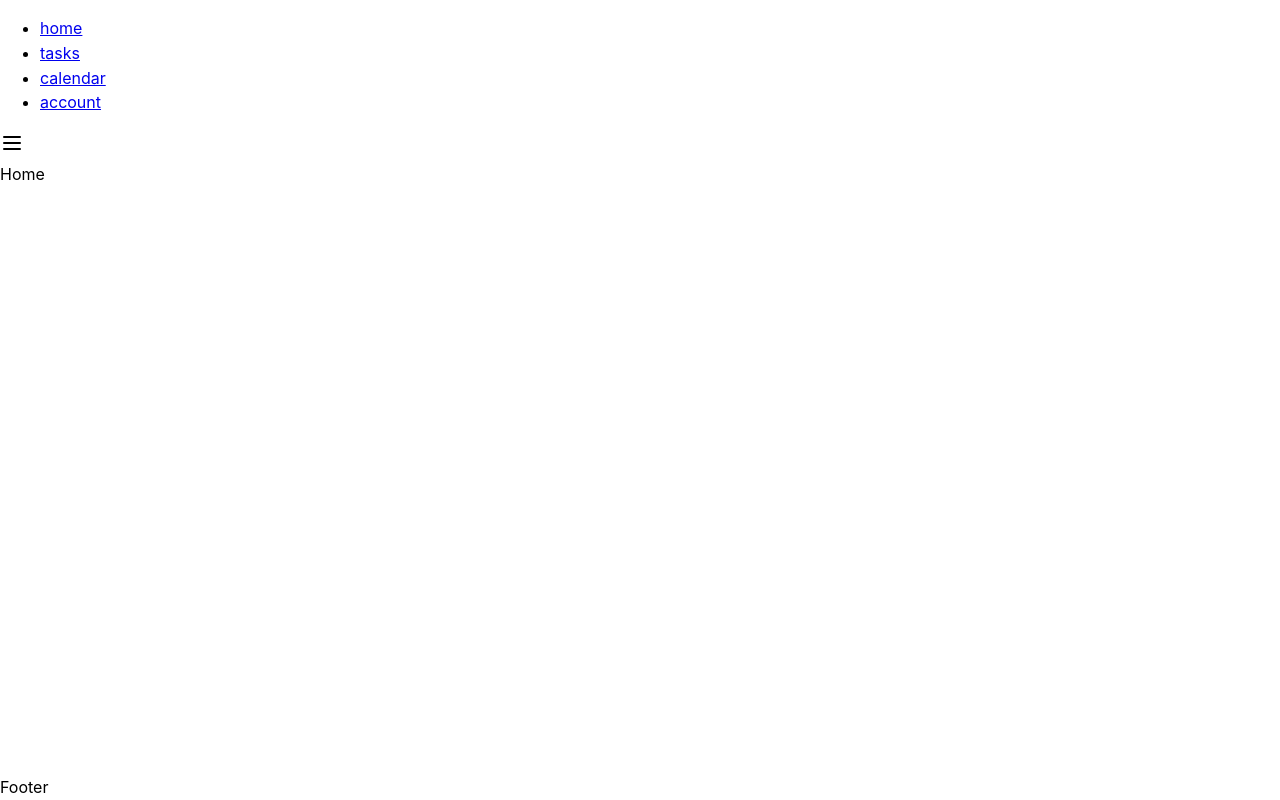
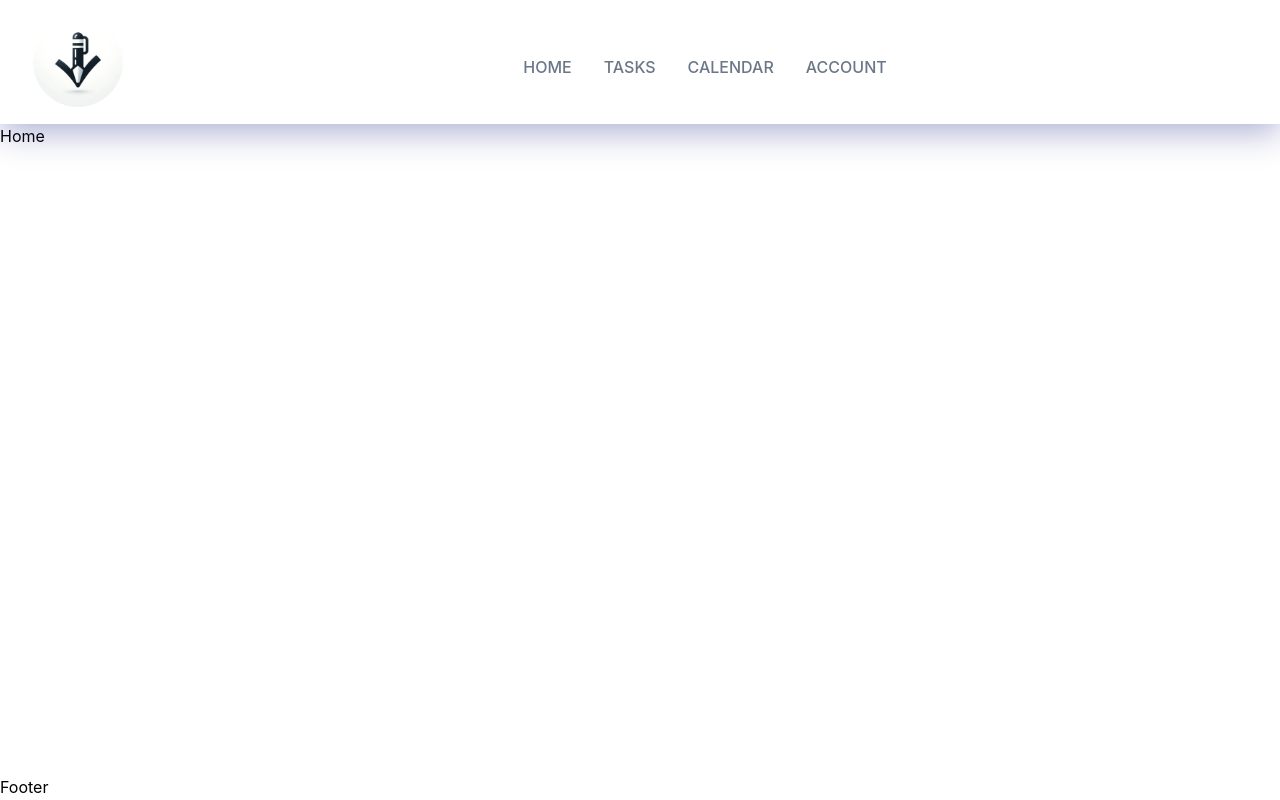
Before and after one commit to brosmar18/todo-app, a React (Vite) app: page / in a window 1280 px wide. Built offline with nearby package versions, Linux system fonts and the light colour scheme.

Commit message:
Responsive navbar added

```diff
--- /dev/null
+++ b/src/Components/Navbar/Navbar.scss
@@ -0,0 +1,147 @@
+.nav {
+    width: 100%;
+    padding: 1rem 2rem;
+    display: flex;
+    justify-content: space-between;
+    align-items: center;
+    background: rgba(255, 255, 255, 0.25);
+    box-shadow: 0 8px 32px 0 rgba(31, 38, 135, 0.37);
+    backdrop-filter: blur(4px);
+    -webkit-backdrop-filter: blur(4px);
+    border: 1px solid rgba(255, 255, 255, 0.18);
+    z-index: 2;
+}
+
+.logo {
+    display: flex;
+    justify-content: flex-start;
+    align-items: center;
+
+    img {
+        width: 90px;
+        height: 90px;
+    }
+}
+
+.nav__links {
+    flex: 1;
+    display: flex;
+    justify-content: center;
+    align-items: center;
+    list-style: none;
+
+    li {
+        margin: 0 1rem;
+        cursor: pointer;
+        display: flex;
+        flex-direction: column;
+        align-items: center;
+        justify-content: center;
+
+        div {
+            width: 5px;
+            height: 5px;
+            background: transparent;
+            border-radius: 50%;
+            margin-bottom: 5px;
+        }
+
+        .nav__link {
+            color: #6b7688;
+            text-decoration: none;
+            text-transform: uppercase;
+            font-weight: 500;
+            transition: all 0.3s ease-in-out;
+
+            &:hover {
+                color: #313bac;
+            }
+        }
+
+        &:hover {
+            div {
+                background: #313bac;
+            }
+        }
+    }
+
+    @media screen and (max-width: 900px) {
+        display: none;
+    }
+}
+
+.nav__mobile {
+    width: 35px;
+    height: 35px;
+    border-radius: 50%;
+    position: relative;
+    display: flex;
+    justify-content: center;
+    align-items: center;
+    background-color: #313bac;
+
+    svg {
+        width: 70%;
+        height: 70%;
+        color: #fff;
+    }
+
+    div {
+        position: fixed;
+        top: 0;
+        bottom: 0;
+        right: 0;
+        z-index: 5;
+        padding: 1rem;
+        width: 80%;
+        height: 100vh;
+        display: flex;
+        justify-content: flex-end;
+        align-items: flex-end;
+        flex-direction: column;
+        box-shadow: 0px 0px 20px rgba(168, 168, 168, 0.15);
+
+        svg {
+            width: 35px;
+            height: 35px;
+            color: #313bac;
+            z-index: 10;
+        }
+
+        ul {
+            list-style: none;
+            margin: 0;
+            padding: 0;
+            height: 100%;
+            width: 100%;
+            display: flex;
+            align-items: flex-start;
+            justify-content: flex-start;
+            flex-direction: column;
+
+            li {
+                margin: 1rem;
+
+                .nav__link {
+                    color: #6b7688;
+                    text-decoration: none;
+                    text-transform: uppercase;
+                    font-weight: 500;
+                    transition: all 0.3s ease-in-out;
+
+                    &:hover {
+                        color: #313bac;
+                    }
+                }
+            }
+        }
+
+        @media screen and (min-width: 900px) {
+            display: none;
+        }
+    }
+
+    @media screen and (min-width: 900px) {
+        display: none;
+    }
+}
--- a/src/Components/Navbar/index.jsx
+++ b/src/Components/Navbar/index.jsx
@@ -3,19 +3,21 @@ import { NavLink } from 'react-router-dom';
 import { IconMenu2 } from '@tabler/icons-react';
 import { IconX } from '@tabler/icons-react';
 import { motion } from 'framer-motion';
+import './Navbar.scss';
+import { logo } from '../../assets';
 
 const Navbar = () => {
     const [toggle, setToggle] = useState(false);
     return (
         <div className='nav'>
             <div className='logo'>
-
+                <img src={logo} alt='logo' />
             </div>
             <ul className='nav__links'>
                 {['home', 'tasks', 'calendar', 'account'].map((link) => (
-                    <li className='nav__link' key={`link-${link}`}>
+                    <li key={`link-${link}`}>
                         <div />
-                        <NavLink to={link === 'home' ? '/' : `/${link}`}>
+                        <NavLink className='nav__link' to={link === 'home' ? '/' : `/${link}`}>
                             {link}
                         </NavLink>
                     </li>
@@ -32,9 +34,9 @@ const Navbar = () => {
                         <IconX onClick={() => setToggle(false)} />
                         <ul>
                             {['home', 'tasks', 'calendar', 'account'].map((link) => (
-                                <li className='nav__link' key={`link-${link}`}>
-                                    <div />
+                                <li key={`link-${link}`}>
                                     <NavLink
+                                        className='nav__link'
                                         to={link === 'home' ? '/' : `/${link}`}
                                         onClick={() => setToggle(false)}
                                     >
--- /dev/null
+++ b/src/assets/index.js
@@ -0,0 +1,3 @@
+import logo from './logo.png';
+
+export { logo };
```
Also changed, not shown: src/assets/logo.png (added).
